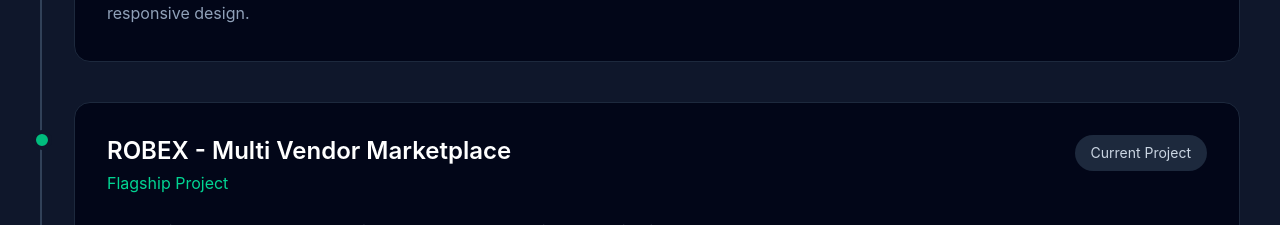
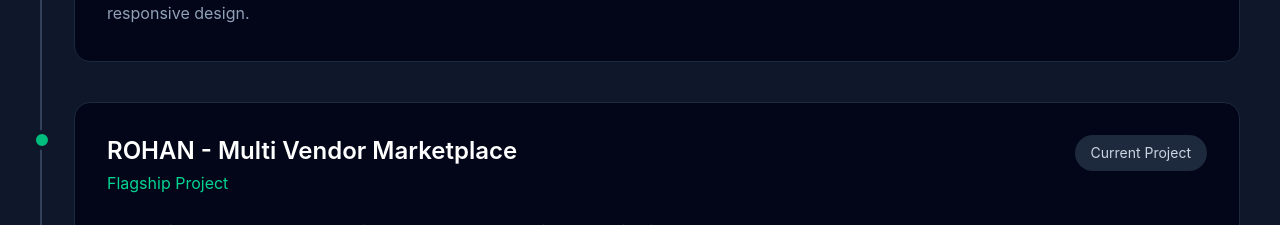
Before and after one commit to rohanguptag9368-hub/Portfolio-Website-of-Rohan-Babu-Gupta-, a React (Vite) app: page / in a window 1280 px wide. Shown: the part 2980-3205 px from the top of the page. Built offline with nearby package versions, Linux system fonts and the light colour scheme.

Commit message:
Update project name to Rohan Marketplace

```diff
--- a/src/components/sections/Experience.jsx
+++ b/src/components/sections/Experience.jsx
@@ -14,7 +14,7 @@
       "Building scalable full stack web applications using React, Node.js, Express and MongoDB. Focused on clean UI, reusable components and responsive design.",
   },
   {
-    title: "ROBEX - Multi Vendor Marketplace",
+    title: "ROHAN - Multi Vendor Marketplace",
     company: "Flagship Project",
     duration: "Current Project",
     description:
```
